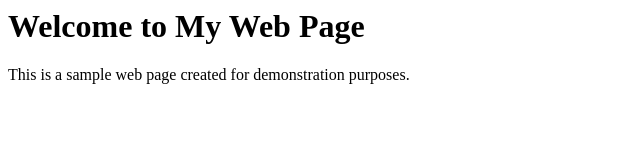
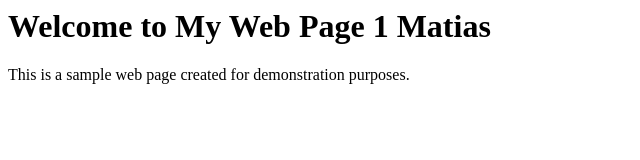
Before and after one commit to MatiasMenchaca/NArziso-22-04, a plain HTML site: page Index.html in a window 1280 px wide. Shown: the whole page, without its empty margins (0-640 px from the left). Drawn offline with Linux system fonts and the light colour scheme.

Commit message:
Actualizar el título de la página web en Index.html

```diff
--- a/Index.html
+++ b/Index.html
@@ -4,7 +4,7 @@
     </head>
 
     <body>
-        <h1>Welcome to My Web Page</h1>
+        <h1>Welcome to My Web Page 1 Matias</h1>
         <p>This is a sample web page created for demonstration purposes.</p>
     </body>
 </html>
```
